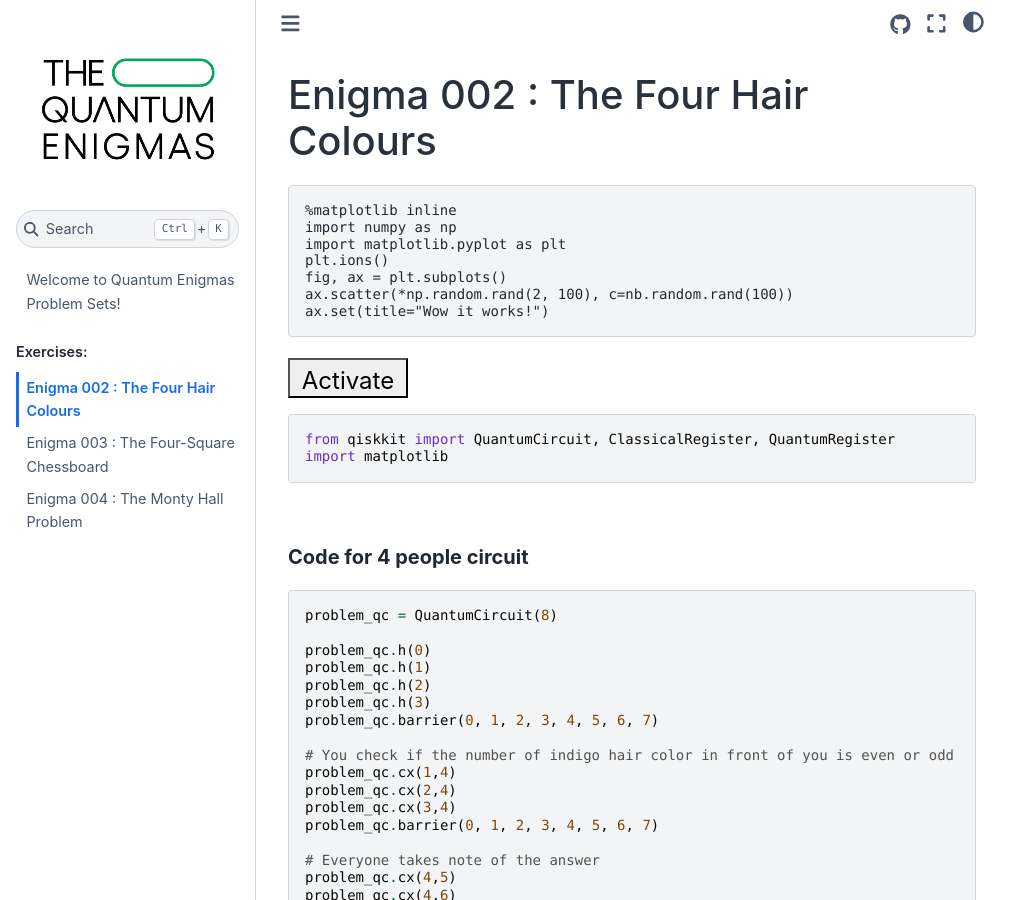
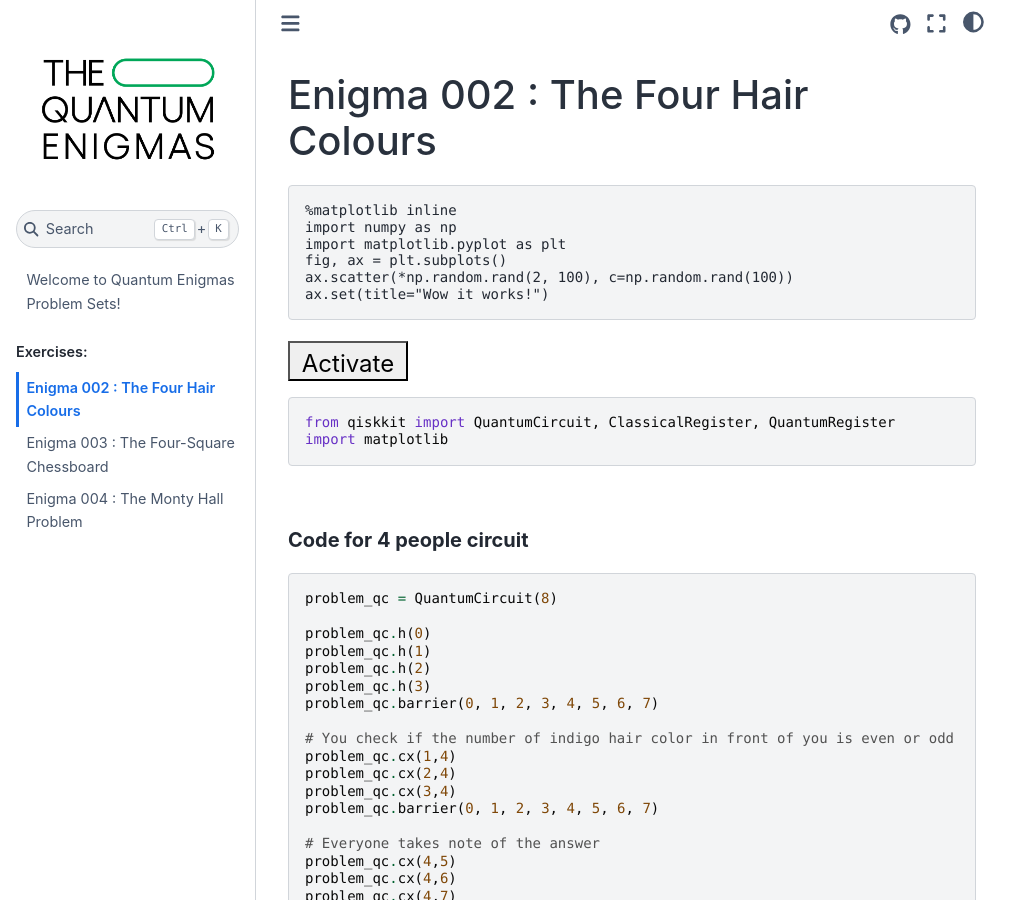
Before and after one commit to algolab-quantique/quantum-enigmas, a Sphinx documentation site: the page built from documentation/source/enigmas/enigma2.rst, in a window 1280 px wide and 900 px high. Shown: the whole window, without its empty margins (0-1031 px from the left). Built offline with Sphinx 7.4.7 and the Sphinx Book theme 1.1.4, drawn with Linux system fonts in a browser that asks for light colours; comment, search, counter and statistics services are not loaded.

```diff
--- a/documentation/source/enigmas/enigma2.rst
+++ b/documentation/source/enigmas/enigma2.rst
@@ -22,9 +22,8 @@ Enigma 002 : The Four Hair Colours
     %matplotlib inline
     import numpy as np
     import matplotlib.pyplot as plt
-    plt.ions()
     fig, ax = plt.subplots()
-    ax.scatter(*np.random.rand(2, 100), c=nb.random.rand(100))
+    ax.scatter(*np.random.rand(2, 100), c=np.random.rand(100))
     ax.set(title="Wow it works!")
     </pre>
 
```
Also changed, not shown: other parts of documentation/source/enigmas/enigma2.rst (+1 -1 lines), notebook.ipynb (added).
